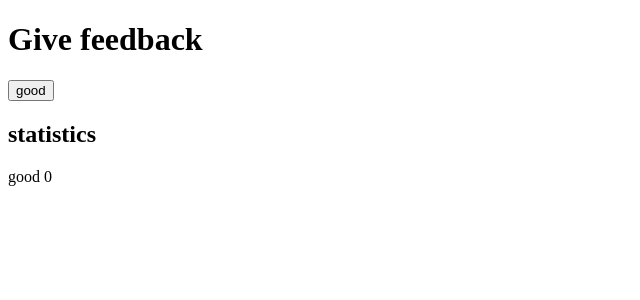
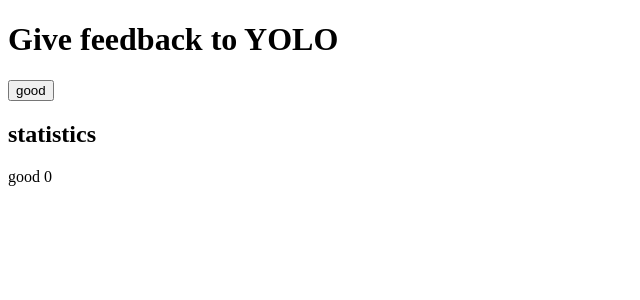
Before and after one commit to antti-kuru/Yolo, a React (Vite) app in the folder yolo/: page / in a window 1280 px wide. Shown: the top 300 px of the page, without its empty margins (0-640 px from the left). Built offline with nearby package versions, Linux system fonts and the light colour scheme.

Commit message:
Updated README file

```diff
--- a/yolo/src/App.jsx
+++ b/yolo/src/App.jsx
@@ -28,7 +28,7 @@
 
   return (
     <div>
-      <h1>Give feedback</h1>
+      <h1>Give feedback to YOLO</h1>
       <Button handleClick={handleGoodClick} text='good'/>
 
       <h2>statistics</h2>
```
Also changed, not shown: 1 other file (tests, documents, lock files or other folders).
